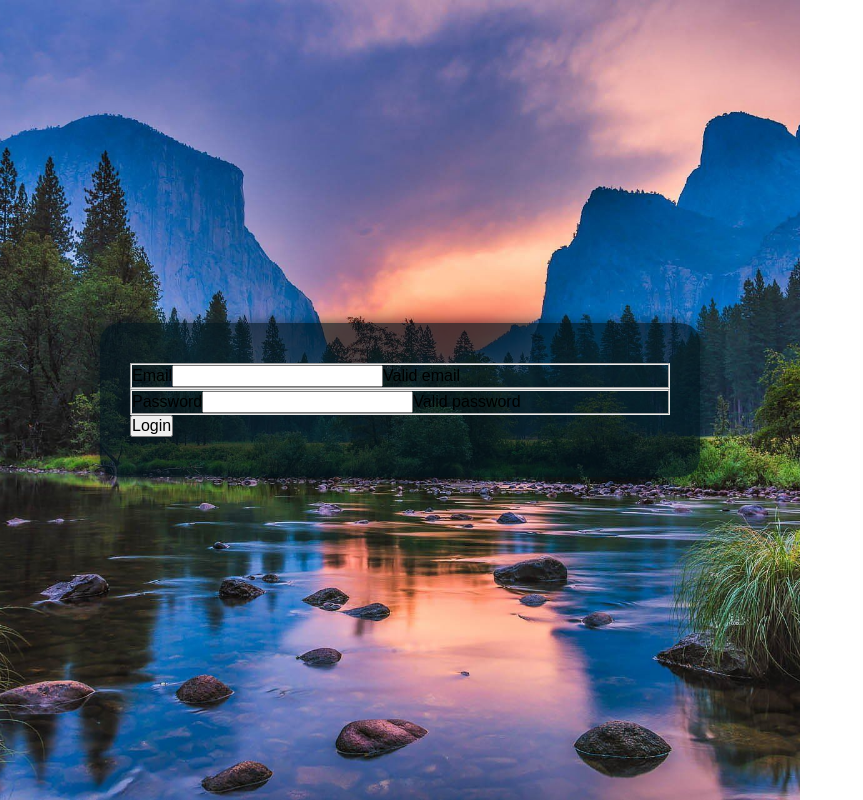
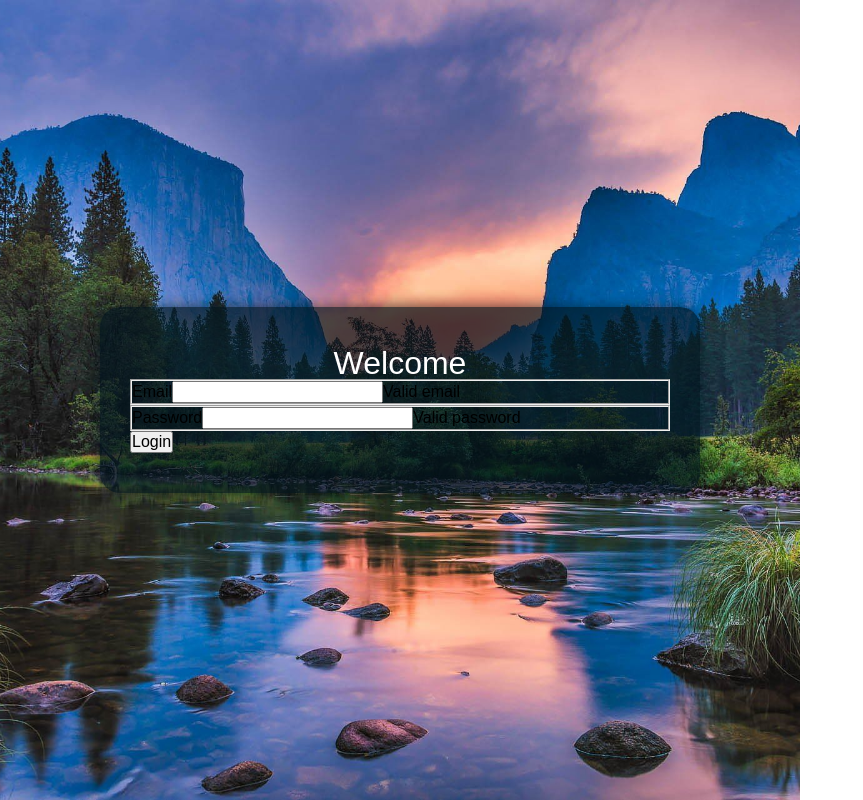
Before and after one commit to Vy187/login_screen, a React (Vite) app: page / in a window 1280 px wide. Shown: the whole page, without its empty margins (0-863 px from the left). Built offline with nearby package versions, Linux system fonts and the light colour scheme.

Commit message:
style: added and styled the login container's header

```diff
--- a/src/components/Login/index.tsx
+++ b/src/components/Login/index.tsx
@@ -4,6 +4,7 @@ const Login = () => {
     const content = (
         <main className="full-screen-container">
             <section className="login-container">
+                <h1 className="login-title">Welcome</h1>
                 <form className="form">
                     <fieldset className="input-group">
                         <label htmlFor="email">Email</label>
--- a/src/components/Login/styles.css
+++ b/src/components/Login/styles.css
@@ -16,11 +16,19 @@
 }
 
 .login-container {
-    --color : hsl(var(--primary-dark-hsl), .7);
+    --color         : hsl(var(--primary-dark-hsl), .7);
     background-color: var(--color);
-    box-shadow: 0 0 15px 0 var(--color);
-    padding: 40px 30px;
-    width: 80%;
-    max-width: 600px;
-    border-radius: 20px;
+    box-shadow      : 0 0 15px 0 var(--color);
+    padding         : 40px 30px;
+    width           : 80%;
+    max-width       : 600px;
+    border-radius   : 20px;
 }
+
+.login-title {
+    margin      : 0;
+    color       : white;
+    text-align  : center;
+    font-size   : 2rem;
+    font-weight : normal;
+}
```
